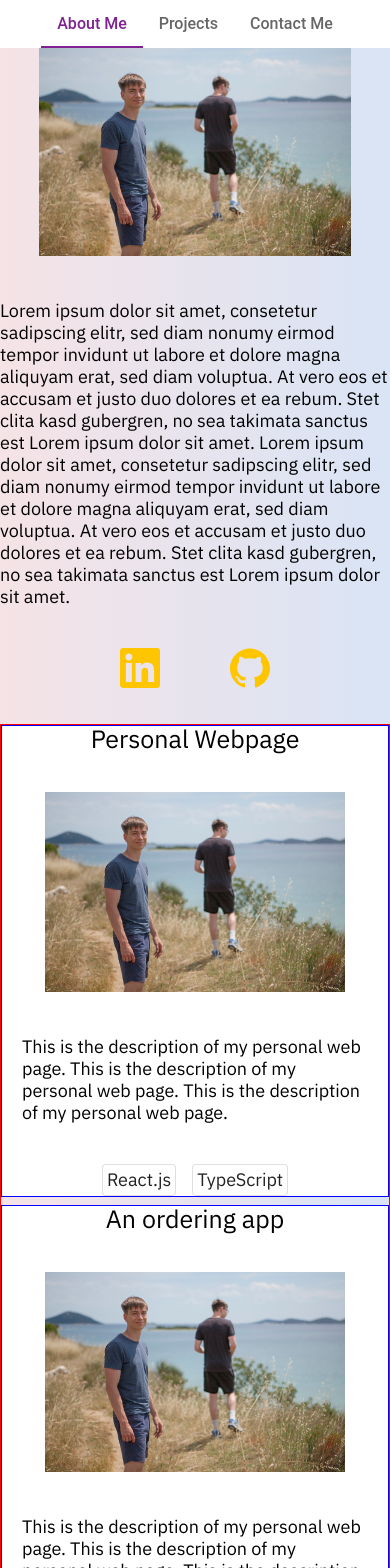
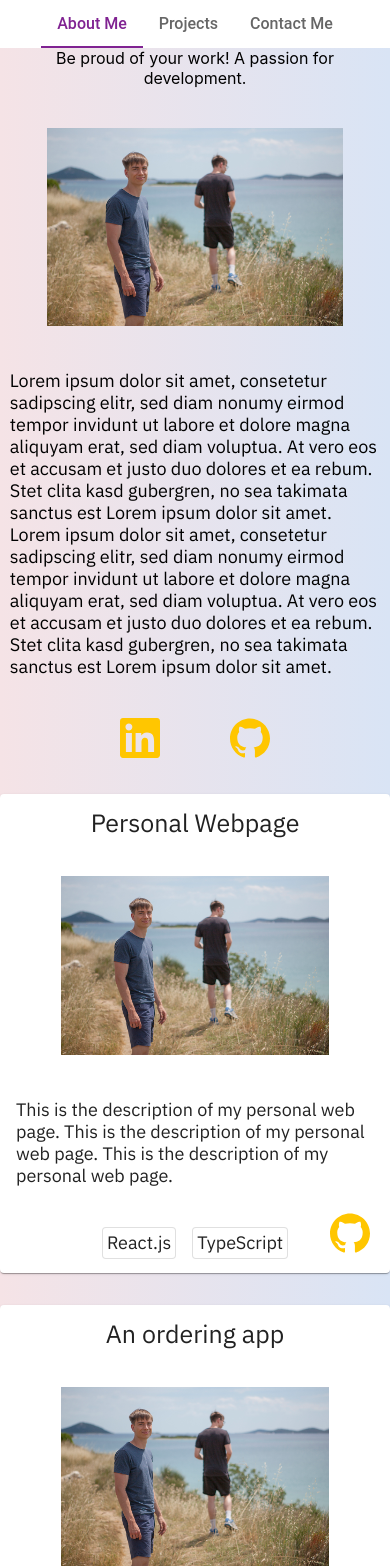
Before and after one commit to MarkusDunkel/personal_homepage, a React (Create React App) app: page / in a window 390 px wide. Shown: the top 1568 px of the page. Built offline with nearby package versions, Linux system fonts and the light colour scheme.

Commit message:
responsive design for project section

```diff
--- a/public/index.html
+++ b/public/index.html
@@ -4,7 +4,7 @@
 <head>
   <meta charset="utf-8" />
   <link rel="icon" href="%PUBLIC_URL%/favicon.ico" />
-  <!-- <meta name="viewport" content="width=device-width, initial-scale=1" /> -->
+  <meta name="viewport" content="width=device-width, initial-scale=1" />
   <meta name="theme-color" content="#000000" />
   <meta name="description" content="Web site created using create-react-app" />
   <link rel="apple-touch-icon" href="%PUBLIC_URL%/logo192.png" />
--- a/src/App.css
+++ b/src/App.css
@@ -1,6 +1,6 @@
 .App {
   height: 100%;
-  width: 100%;
+  /* width: 100%; */
   margin: 0;
   padding: 0;
 }
--- a/src/App.tsx
+++ b/src/App.tsx
@@ -33,7 +33,14 @@ export const getTabProps = (
   };
 };
 
+export const useMobileView = () => {
+  const matches = useMediaQuery('(max-width:400px)');
+  return (matches);
+};
+
 function App() {
+
+  const isMobile = useMobileView();
   const about: any = useRef<HTMLInputElement>(null);
   const project: any = useRef<HTMLInputElement>(null);
   const contact: any = useRef<HTMLInputElement>(null);
@@ -51,12 +58,13 @@ function App() {
         <NavBar about={about} project={project} contact={contact}
           setTabIndex={setTabIndex}
           tabIndex={tabIndex} />
-        <Box sx={{ width: '100%' }}>
         <SiteSection>
-            <ContentHolder>
+          <Box sx={{ width: '95%', maxWidth: 500 }}>
             <Grid alignItems="center"
               container direction='column' rowSpacing={5}>
-
+              <Grid item>
+                Be proud of your work! A passion for development.
+              </Grid>
               <Grid item>
                 <img src={profilePicture} alt="profilePicture" style={{ width: '80%', maxWidth: '700px', }} />
               </Grid>
@@ -79,23 +87,25 @@ function App() {
               </Grid>
 
             </Grid>
-            </ContentHolder>
+          </Box>
         </SiteSection>
         <Box ref={project} id='projects'>
           <SiteSection>
-              <ContentHolderNew>
-                <Box sx={{ display: 'flex', flexWrap: 'wrap', flexDirection: 'row-reverse', justifyContent: 'center', padding: 0, margin: 0 }}>
+            <Box sx={{ display: 'flex', flexWrap: 'wrap', flexDirection: 'row-reverse', justifyContent: 'center', padding: 0, margin: 0, rowGap: '30px', columnGap: '20px' }}>
+              <ContentHolderNew isMobile={isMobile}>
                 <ProjectCard projectId={0} />
+              </ContentHolderNew>
+              <ContentHolderNew isMobile={isMobile}>
                 <ProjectCard projectId={1} />
+              </ContentHolderNew>
+              <ContentHolderNew isMobile={isMobile}>
                 <ProjectCard projectId={2} />
+              </ContentHolderNew>
             </Box>
-              </ContentHolderNew>
           </SiteSection>
         </Box>
         <Box height='500px' ref={contact} id='contact'>
           <Typography>The third tab</Typography>
-          </Box>
-
         </Box>
       </Box >
     </ThemeProvider >
--- a/src/components/ContentHolderNew.tsx
+++ b/src/components/ContentHolderNew.tsx
@@ -1,31 +1,19 @@
-import { Box, Card, Container, CssBaseline, useMediaQuery } from '@mui/material';
+import { Box } from '@mui/material';
 import { ReactNode } from 'react';
 
-export const useMobileView = () => {
-    const matches = useMediaQuery('(max-width:500px)');
-    return (matches);
-};
-
 export interface ContentHolderNewProps {
+    isMobile: boolean;
     children: ReactNode;
 }
 
-
-const ContentHolderNew = ({ children }: ContentHolderNewProps) => {
-
-    console.log('useMobileView()', useMobileView());
-
-    return (<div>
+const ContentHolderNew = ({ children, isMobile }: ContentHolderNewProps) => {
+    return (<>
         {
-            useMobileView() ?
-                <Box sx={{
-                    border: '1px solid red'
-                }}>{children}</Box> :
-                <Box sx={{ display: 'flex', flexWrap: 'wrap', flexDirection: 'row-reverse', justifyContent: 'center', padding: 0, margin: 'auto', border: '3px solid green' }}>{children}</Box>
+            isMobile ?
+                <Box sx={{ width: '100%', border: '0px solid red' }}>{children}</Box> :
+                <Box sx={{ width: 400, border: '0px solid red' }}>{children}</Box>
         }
-    </div >);
-
+    </>);
 }
 
-
 export default ContentHolderNew;
--- a/src/components/ProjectCard.tsx
+++ b/src/components/ProjectCard.tsx
@@ -1,29 +1,9 @@
 import { Box, Card, Container, Grid, Typography, useTheme } from '@mui/material';
-import { ReactNode } from 'react';
 import { SiGithub } from 'react-icons/si';
+import c from '../content/projectCards.json';
+import profilePicture from '../pictures/profilePicture.jpg';
 import IconHolder from './IconHolder';
 import TechLabel from './TechLabel';
-import profilePicture from '../pictures/profilePicture.jpg';
-import c from '../content/projectCards.json';
-import { useMobileView } from './ContentHolderNew';
-
-
-interface ProjectCardIsMobileProps {
-    children: ReactNode;
-}
-
-const ProjectCardIsMobile = ({ children }: ProjectCardIsMobileProps) => {
-    return (<Box sx={{
-        width: '100%', border: '0px solid brown', bgcolor: 'orange'
-    }}>
-        {
-            useMobileView() ?
-                < Box sx={{ position: 'relative', width: 'calc(100%-20px)', m: 0, px: '20px', mb: 1, bgcolor: 'white', border: '1px solid blue' }}> {children}</Box > :
-                <Card sx={{ position: 'relative', width: 300, p: 2, mb: 1, border: '1px solid blue' }}>{children}</Card>
-        }
-    </Box >);
-}
-
 
 export interface ProjectCardProps {
     projectId: number
@@ -36,13 +16,10 @@ const ProjectCard = ({ projectId }: ProjectCardProps) => {
     const content = c.projects[projectId];
 
     return (
+        <>
+
             <a href={content.projectLink}>
-            <ProjectCardIsMobile>
-                {/* <Box bottom='20px' right='20px' sx={{ position: 'absolute', height: 40 }}>
-                    <IconHolder size='40' link={content.repositoryLink} >
-                        <SiGithub />
-                    </IconHolder>
-                </Box> */}
+                <Card sx={{ position: 'relative', height: .93, p: 2, border: '0px solid brown' }}>
                     <Grid alignItems="center"
                         container direction='column' rowSpacing={5}>
                         <Grid item>
@@ -51,7 +28,7 @@ const ProjectCard = ({ projectId }: ProjectCardProps) => {
                             </Typography>
                         </Grid>
                         <Grid item>
-                        <img src={profilePicture} alt="profilePicture" style={{ maxWidth: '300px', }} />
+                            <img src={profilePicture} alt="profilePicture" style={{ width: '75%' }} />
                         </Grid>
                         <Grid item sx={{ textAlign: 'left' }}>
                             <Typography variant='body' >
@@ -74,8 +51,16 @@ const ProjectCard = ({ projectId }: ProjectCardProps) => {
                             </Typography>
                         </Grid>
                     </Grid>
-            </ProjectCardIsMobile>
+                </Card>
             </a >
+            <Container sx={{ position: 'relative' }}>
+                <Box bottom='20px' right='20px' sx={{ position: 'absolute', height: 40, zIndex: 2 }}>
+                    <IconHolder size='40' link={content.repositoryLink} >
+                        <SiGithub />
+                    </IconHolder>
+                </Box>
+            </Container>
+        </>
     )
 }
 
--- a/src/content/projectCards.json
+++ b/src/content/projectCards.json
@@ -20,7 +20,7 @@
             "projectLink": "https://orf.at",
             "repositoryLink": "https://github.com/MarkusDunkel/personal_homepage",
             "title": "An ordering app",
-            "description": "This is the description of my personal web page. This is the description of my personal web page. This is the description of my personal web page.",
+            "description": "This is the description of my .",
             "techStack": [
                 {
                     "title": "React.js"
--- a/src/index.css
+++ b/src/index.css
@@ -5,9 +5,7 @@ body {
     sans-serif;
   -webkit-font-smoothing: antialiased;
   -moz-osx-font-smoothing: grayscale;
-  width: 100%;
-  margin: 0;
-  padding: 0;
+
 }
 
 code {
```
Lines whose indentation alone changed are shown as unchanged.
